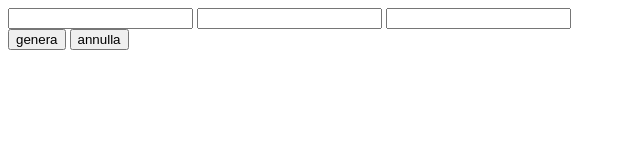
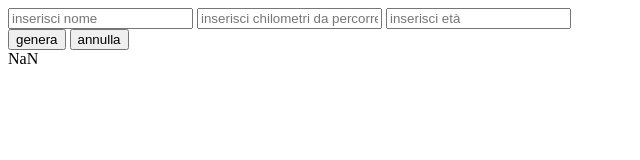
Before and after one commit to antoniolaikauf/js-biglietto-treno-form, a plain HTML site: page index.html in a window 1280 px wide. Both pictures are taken after a click on the button "genera". Shown: the whole page, without its empty margins (0-640 px from the left). Drawn offline with Linux system fonts and the light colour scheme.

Commit message:
aggiunto evento per calcolare il prezzo

```diff
--- a/JS/index.js
+++ b/JS/index.js
@@ -0,0 +1,38 @@
+// Il programma dovrà chiedere all’utente il numero di chilometri che vuole percorrere e l’età del passeggero.
+// Sulla base di queste informazioni dovrà calcolare il prezzo totale del viaggio, secondo queste regole:
+// il prezzo del biglietto è definito in base ai km (0.21 € al km)
+// va applicato uno sconto del 20% per i minorenni
+// va applicato uno sconto del 40% per gli over 65.
+// L’output del prezzo finale va messo fuori in forma umana (con massimo due decimali, per indicare centesimi sul prezzo).
+// Questo richiederà un minimo di ricerca.
+
+// prendere valori e metterli dentro variabili
+let nomeUtente = document.querySelector("#nome");
+let chilometriUtente = document.querySelector("#chilometri");
+let ageUtente = document.querySelector("#età");
+
+const generazione = document.querySelector("#genera-biglietto")
+generazione.addEventListener("click", function() {
+    let chilometriPercorrere = parseInt(chilometriUtente.value);
+    let age= parseInt(ageUtente.value);
+    // console.log(chilometriPercorrere, age);
+    let prezzo= chilometriPercorrere * 0.21;
+    // console.log(prezzo);
+    let sconto;
+    if (age < 18) {
+        sconto = ((prezzo / 100) * 20)
+    } else if (age > 65) {
+        sconto = ((prezzo / 100) * 40)
+    } else {
+        sconto=0;
+    }
+    prezzo = prezzo - sconto;
+    // console.log(prezzo, sconto);
+    document.getElementById("risultato").innerHTML=prezzo;
+})
+
+
+
+
+// calcolare prezzo in base età e km percorsi
+// far vedere il prezzo del biglietto all'utente co evento
--- a/index.html
+++ b/index.html
@@ -8,19 +8,19 @@
 <body>
 
     <div>
-        <input type="text">
-        <input type="text">
-        <input type="text">
+        <input type="text" id="nome" placeholder="inserisci nome">
+        <input type="text" id="chilometri" placeholder="inserisci chilometri da percorrere">
+        <input type="text" id="età" placeholder="inserisci età">
     </div>
     <div>
-        <button>
+        <button id="genera-biglietto">
             genera
         </button>
-        <button>
+        <button id="annulla-biglietto">
             annulla
         </button>
     </div>
-    <div id="risulltato">
+    <div id="risultato">
 
     </div>
     <script src="JS/index.js"></script>
```
